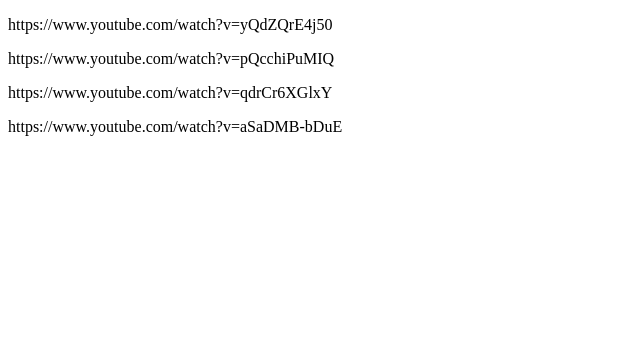
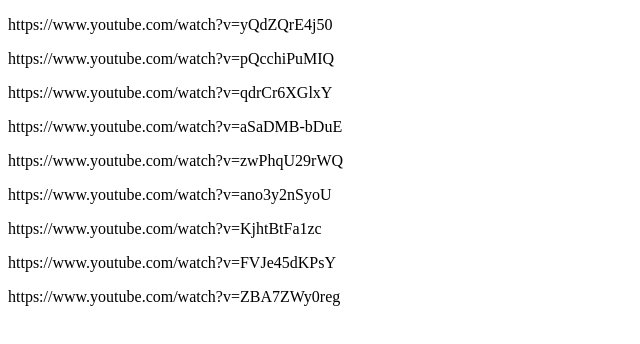
Before and after one commit to pycppdel/playlist, a plain HTML site: page index.html in a window 1280 px wide. Shown: the whole page, without its empty margins (0-640 px from the left). Drawn offline with Linux system fonts and the light colour scheme.

Commit message:
Update index.html

```diff
--- a/index.html
+++ b/index.html
@@ -15,6 +15,11 @@
  <p>https://www.youtube.com/watch?v=pQcchiPuMIQ</p>
  <p>https://www.youtube.com/watch?v=qdrCr6XGlxY</p>
  <p>https://www.youtube.com/watch?v=aSaDMB-bDuE</p>
+ <p>https://www.youtube.com/watch?v=zwPhqU29rWQ</p>
+ <p>https://www.youtube.com/watch?v=ano3y2nSyoU</p>
+ <p>https://www.youtube.com/watch?v=KjhtBtFa1zc</p>
+ <p>https://www.youtube.com/watch?v=FVJe45dKPsY</p>
+ <p>https://www.youtube.com/watch?v=ZBA7ZWy0reg</p>
 </div>
 
 </body>
```
